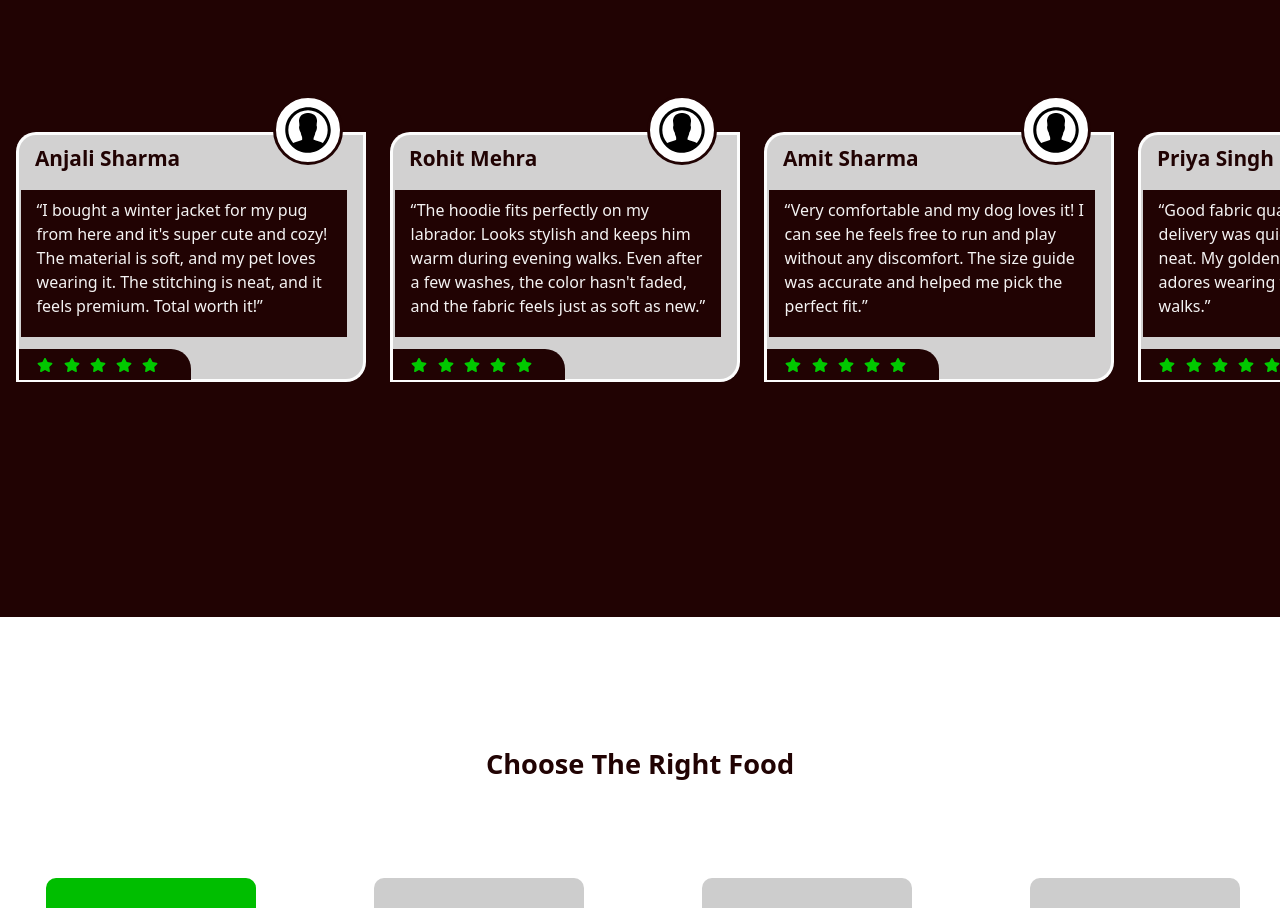
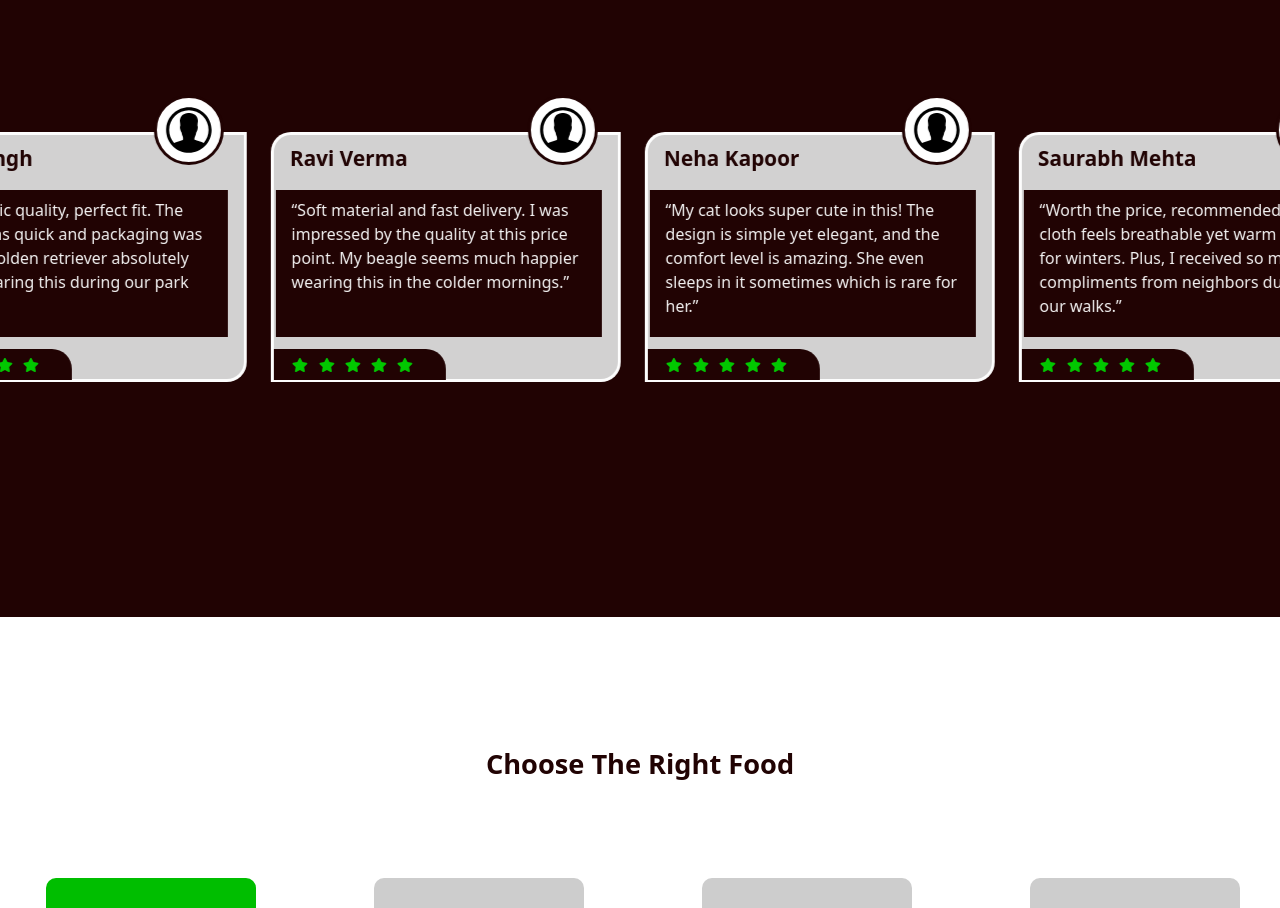
Before and after one commit to sesansu-bit/petcare, a Next.js app: page / in a window 1280 px wide. Shown: the part 3100-4008 px from the top of the page. Built offline with nearby package versions, Linux system fonts and the light colour scheme.

Commit message:
scroll add

```diff
--- a/src/components/customerrating.module.css
+++ b/src/components/customerrating.module.css
@@ -19,7 +19,7 @@
     display: flex;
     gap: 1.5rem;
     width: max-content;
- /* animation: scroll 10s linear infinite;*/
+  animation: scroll 10s linear infinite;
 }
 
 @keyframes scroll {
```
